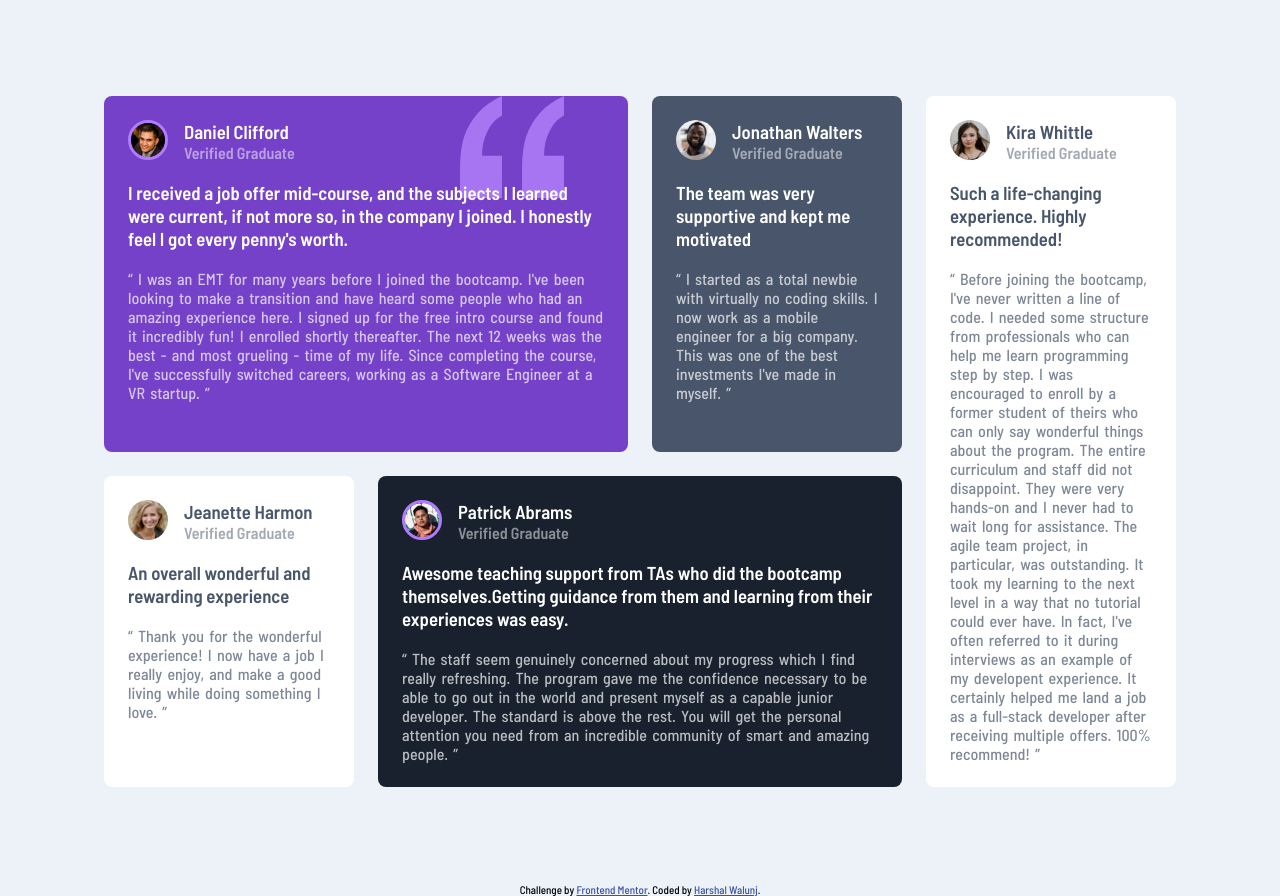
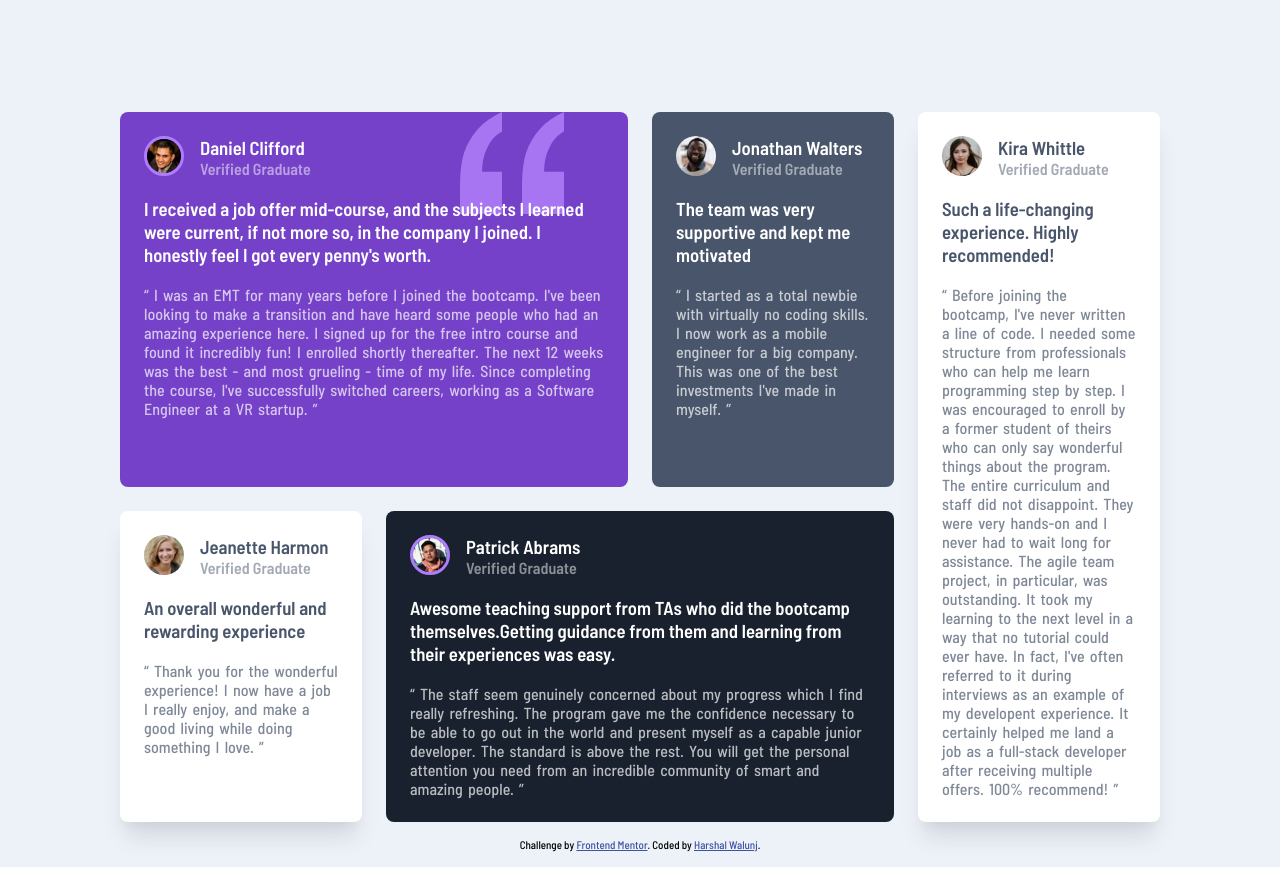
Before and after one commit to harshal239/fm-testimonial-grid-section, a plain HTML site: page index.html in a window 1280 px wide. After the commit the page ends 867 px from the top, so only its background shows below. Drawn offline with Linux system fonts and the light colour scheme.

Commit message:
Added in box-shadow

```diff
--- a/style.css
+++ b/style.css
@@ -15,6 +15,7 @@
 }
 
 .wrapper {
+  padding: 1rem;
   height: 100%;
   display: flex;
   flex-direction: column;
@@ -41,7 +42,7 @@
 }
 .grid__container {
   margin: 1rem 1.5rem;
-  padding: 5rem 0;
+  padding: 5rem 0 0 0;
   display: grid;
   gap: 1.5rem;
 
@@ -62,6 +63,8 @@
 .box5 {
   background-color: var(--color-white);
   color: var(--color-grayish-blue);
+  box-shadow: rgba(0, 0, 0, 0.1) 0px 20px 25px -5px,
+    rgba(0, 0, 0, 0.04) 0px 10px 10px -5px;
 }
 .box4 {
   background-color: var(--color-blackish-blue);
@@ -98,7 +101,7 @@
 }
 @media screen and (min-width: 768px) {
   .grid__container {
-    padding: 5rem;
+    padding: 5rem 5rem 0 5rem;
     grid-template-columns: repeat(4, 1fr);
     grid-template-rows: 2fr;
   }
```
